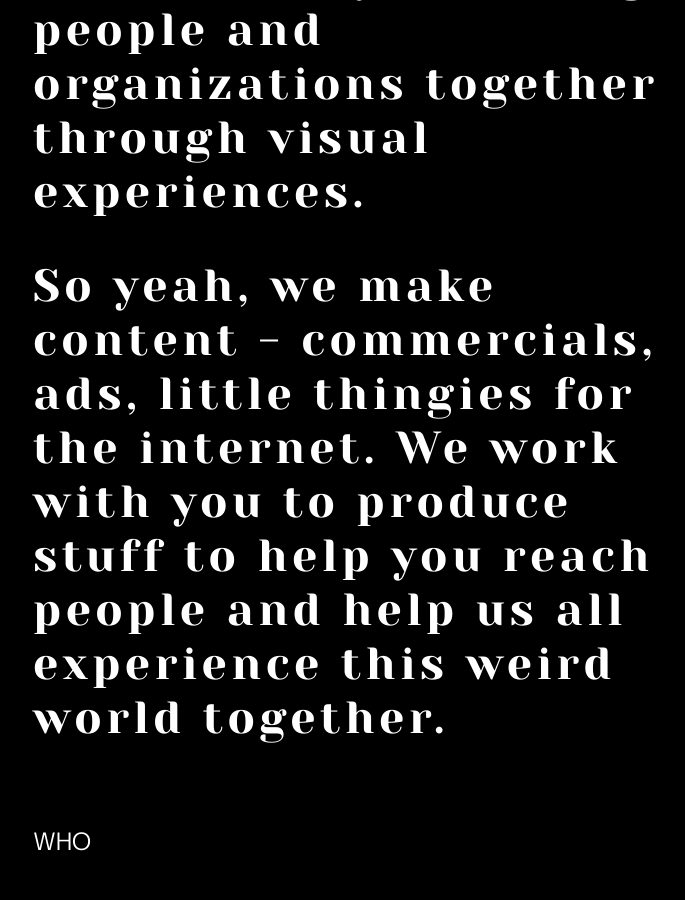
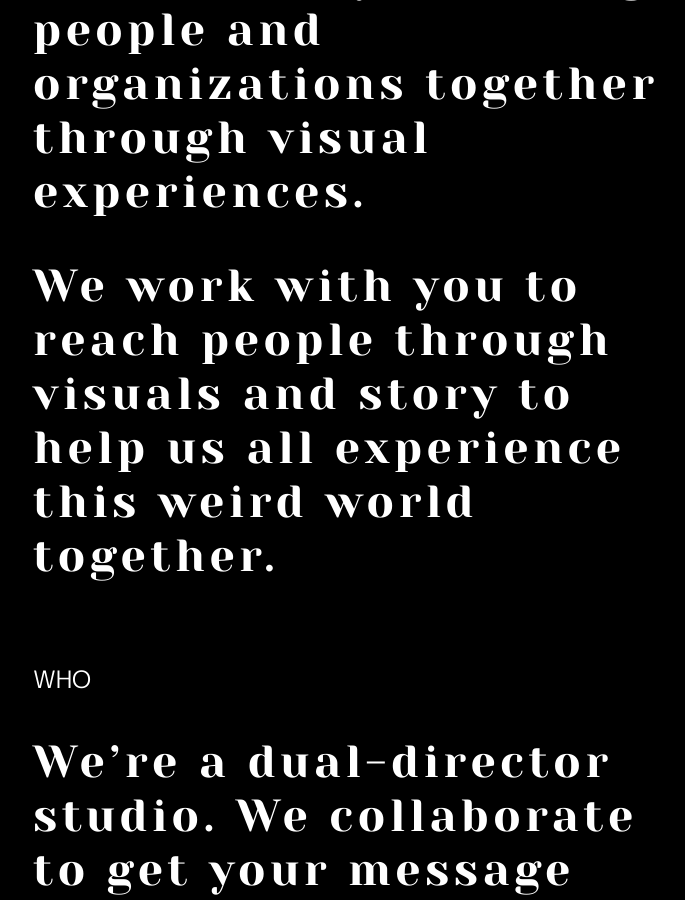
Before and after one commit to factorytown/factorytown.github.io, a Jekyll site: the page built from _pages/about.md, in a window 1280 px wide and 900 px high, scrolled down 426 px. Shown: the whole window, without its empty margins (287-972 px from the left). Built offline with Jekyll 4.4.1, drawn with Linux system fonts in a browser that asks for light colours; nearby versions of some CDN libraries.

Commit message:
Updated About

```diff
--- a/_pages/about.md
+++ b/_pages/about.md
@@ -6,7 +6,7 @@ title: ABOUT
 
 ## Art is our common language. Stories are our currency. We bring people and organizations together through visual experiences.
 
-## So yeah, we make content - commercials, ads, little thingies for the internet. We work with you to produce stuff to help you reach people and help us all experience this weird world together.
+## We work with you to reach people through visuals and story to help us all experience this weird world together.
 
 <BR>
 
```
